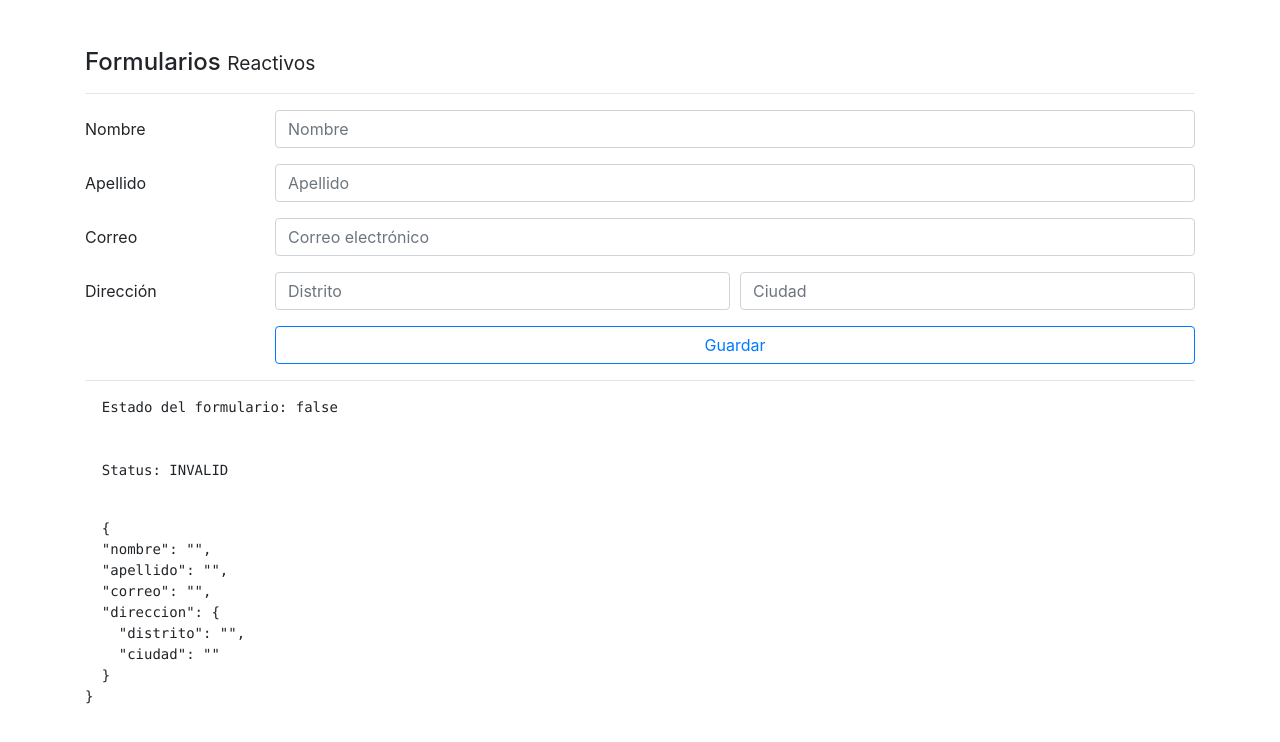
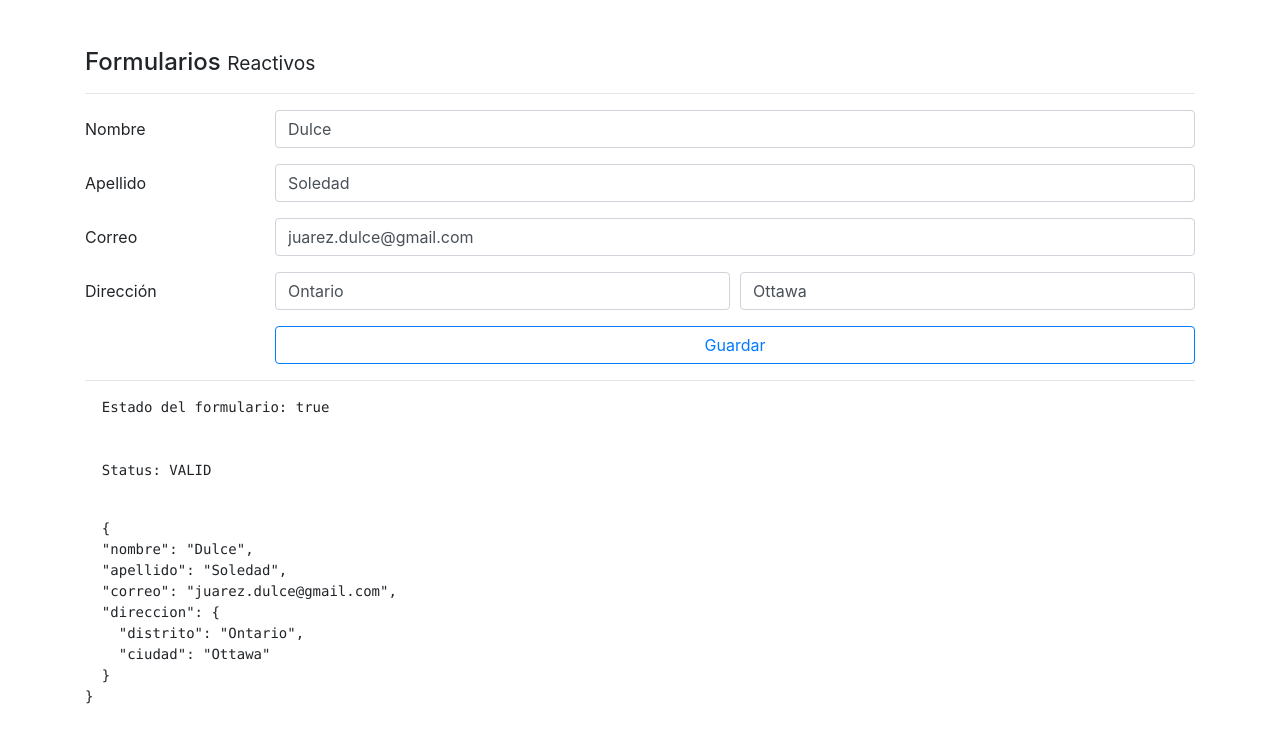
Before and after one commit to DulceAsd26/FormularioAngular, an Angular app: page /reactivo in a window 1280 px wide. Shown: the top 742 px of the page. Built offline with nearby package versions, Linux system fonts and the light colour scheme.

Commit message:
Reactivo reset y carga de la data incial

```diff
--- a/src/app/pages/reactive/reactive.component.ts
+++ b/src/app/pages/reactive/reactive.component.ts
@@ -14,6 +14,7 @@ export class ReactiveComponent implements OnInit {
   constructor( private fb: FormBuilder) {
 
     this.crearFomulario();
+    this.cargarDataAlFormulario();
 
   }
 
@@ -40,6 +41,10 @@ export class ReactiveComponent implements OnInit {
     return this.forma.get('direccion.ciudad').invalid && this.forma.get('direccion.ciudad').touched
   }
 
+
+
+
+
   crearFomulario(){
 
     this.forma= this.fb.group({
@@ -52,12 +57,22 @@ export class ReactiveComponent implements OnInit {
       })
     });
 
+  }
+
+  cargarDataAlFormulario(){
+
+    //this.forma.setValue({
+      this.forma.reset({
+      nombre: 'Dulce',
+      apellido: 'Soledad',
+      correo: 'juarez.dulce@gmail.com',
+      direccion: {
+        distrito: 'Ontario',
+        ciudad: 'Ottawa'
+      }
+    });
 
   }
-
-
-
-
 
 
 
@@ -71,13 +86,18 @@ export class ReactiveComponent implements OnInit {
       if( control instanceof FormGroup){
         Object.values( control.controls ).forEach( control => control.markAsTouched());
       }else{
-
         control.markAsTouched();
       }
-        control.markAsTouched();
+
+
       });
 
     }
+
+    //Posteo de la informacion
+    this.forma.reset({
+      nombre: 'Sin nombre'
+    });
   }
 
 }
```
